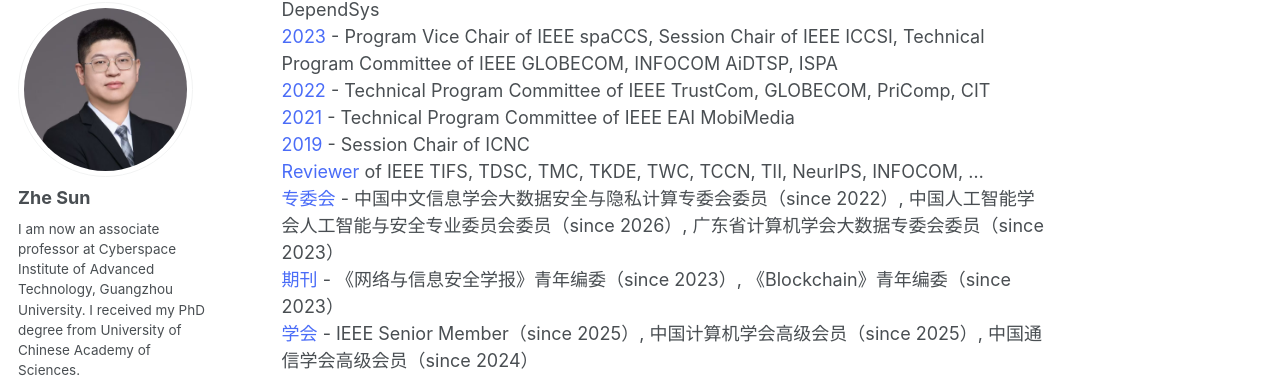
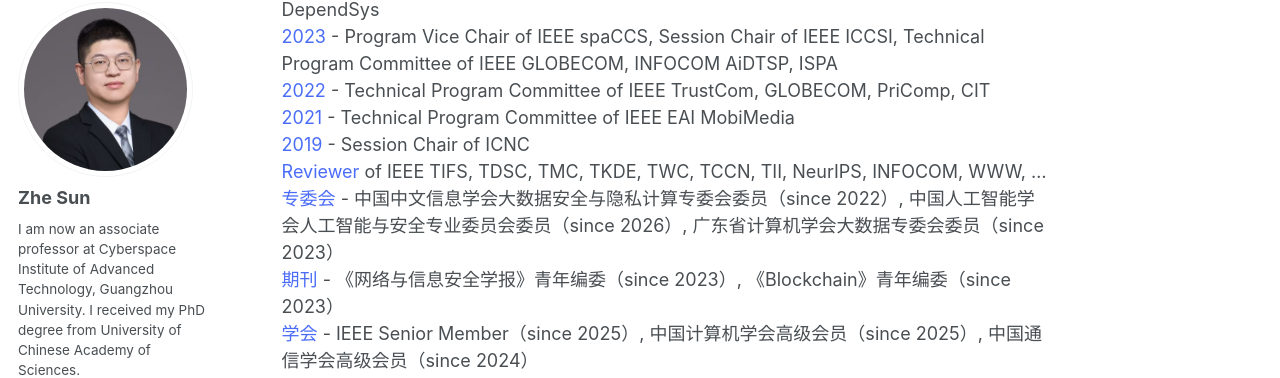
Before and after one commit to ZheSun208/ZheSun208.github.io, a Jekyll site: the page built from _pages/about.md, in a window 1280 px wide and 900 px high, scrolled down 2398 px. Shown: the part 99-477 px from the top of the window. Built offline with Jekyll 4.4.1, drawn with Linux system fonts in a browser that asks for light colours; some web fonts are replaced; a script bundle is joined from its source files by our own code; library files that are not in the unit come from our copies; comment, search, counter and statistics services are not loaded.

Commit message:
Update about.md

```diff
--- a/_pages/about.md
+++ b/_pages/about.md
@@ -75,7 +75,7 @@
 <span style="color:#4a6cf7;">2022</span> - Technical Program Committee of IEEE TrustCom, GLOBECOM, PriComp, CIT
 <span style="color:#4a6cf7;">2021</span> - Technical Program Committee of IEEE EAI MobiMedia
 <span style="color:#4a6cf7;">2019</span> - Session Chair of ICNC
-<span style="color:#4a6cf7;">Reviewer</span> of IEEE TIFS, TDSC, TMC, TKDE, TWC, TCCN, TII, NeurIPS, INFOCOM, ...
+<span style="color:#4a6cf7;">Reviewer</span> of IEEE TIFS, TDSC, TMC, TKDE, TWC, TCCN, TII, NeurIPS, INFOCOM, WWW, ...
 <span style="color:#4a6cf7;">专委会</span> - 中国中文信息学会大数据安全与隐私计算专委会委员（since 2022）, 中国人工智能学会人工智能与安全专业委员会委员（since 2026）, 广东省计算机学会大数据专委会委员（since 2023）
 <span style="color:#4a6cf7;">期刊</span> - 《网络与信息安全学报》青年编委（since 2023）, 《Blockchain》青年编委（since 2023）
 <span style="color:#4a6cf7;">学会</span> - IEEE Senior Member（since 2025）, 中国计算机学会高级会员（since 2025）, 中国通信学会高级会员（since 2024）
```
